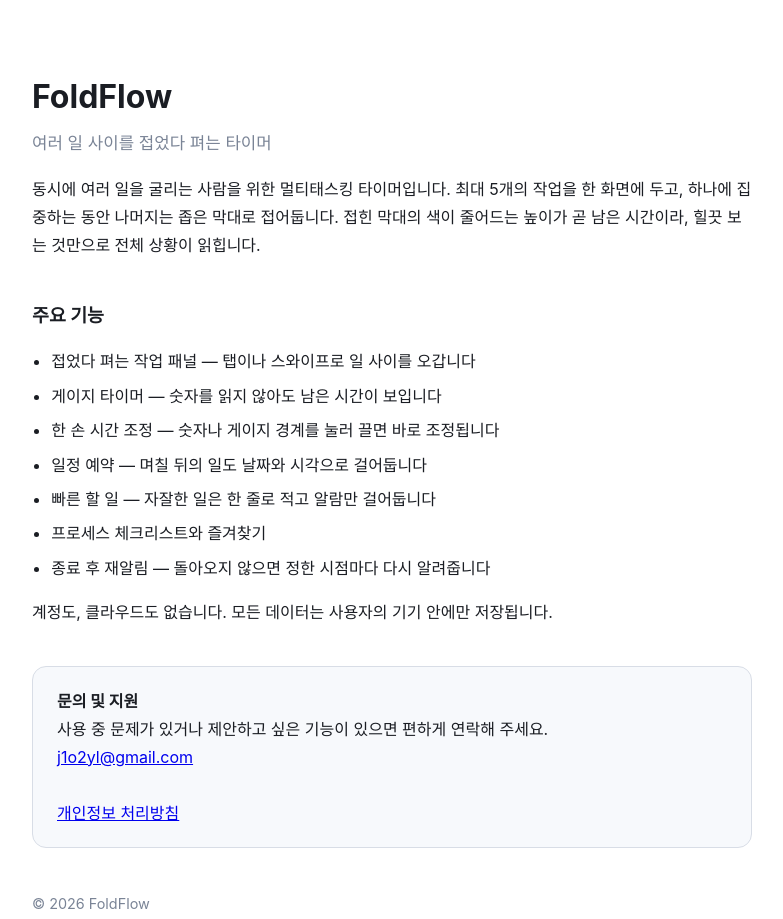
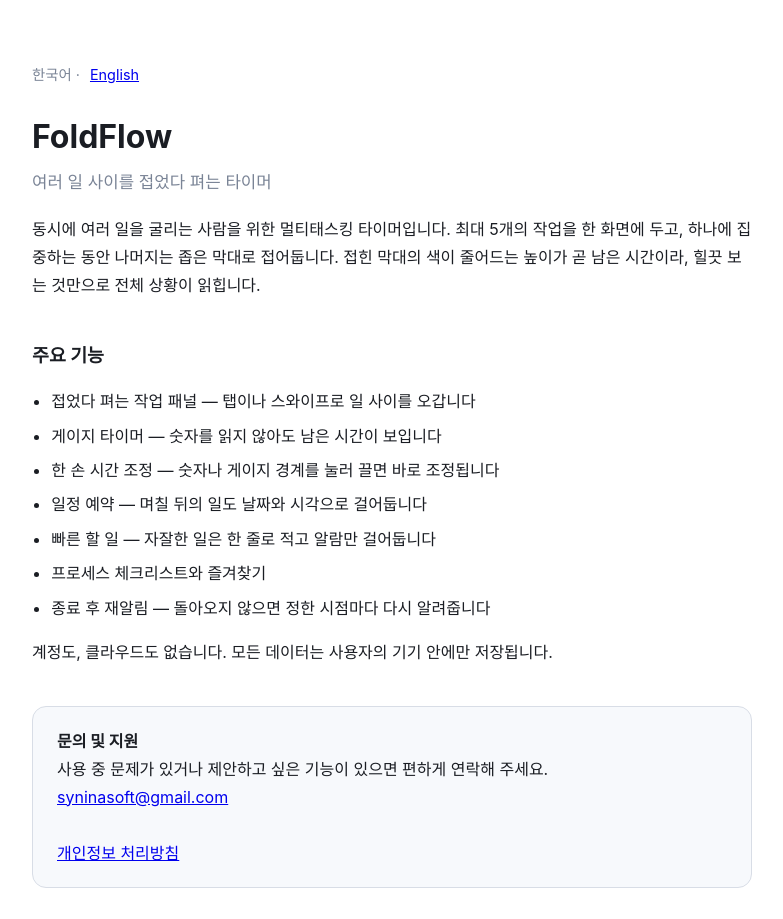
Before and after one commit to SynInaSoft/FoldFlow-web, a plain HTML site: page index.html in a window 1280 px wide. Shown: the top 919 px of the page, without its empty margins (248-1031 px from the left). Drawn offline with Linux system fonts and the light colour scheme.

Commit message:
Add files via upload

```diff
--- a/index.html
+++ b/index.html
@@ -34,9 +34,12 @@
         background: #f7f9fc;
       }
       footer { margin-top: 3em; font-size: 0.9rem; color: #7a8496; }
+      .lang { font-size: 0.9rem; color: #7a8496; margin-bottom: 1.5em; }
+      .lang a { margin-left: 6px; }
     </style>
   </head>
   <body>
+    <p class="lang">한국어 · <a href="./en/">English</a></p>
     <h1>FoldFlow</h1>
     <p class="tagline">여러 일 사이를 접었다 펴는 타이머</p>
 
@@ -63,7 +66,7 @@
     <div class="card">
       <strong>문의 및 지원</strong><br />
       사용 중 문제가 있거나 제안하고 싶은 기능이 있으면 편하게 연락해 주세요.<br />
-      <a href="mailto:j1o2yl@gmail.com">j1o2yl@gmail.com</a><br /><br />
+      <a href="mailto:syninasoft@gmail.com">syninasoft@gmail.com</a><br /><br />
       <a href="./privacy.html">개인정보 처리방침</a>
     </div>
 
```
Also changed, not shown: privacy.html (+3 -1 lines).
